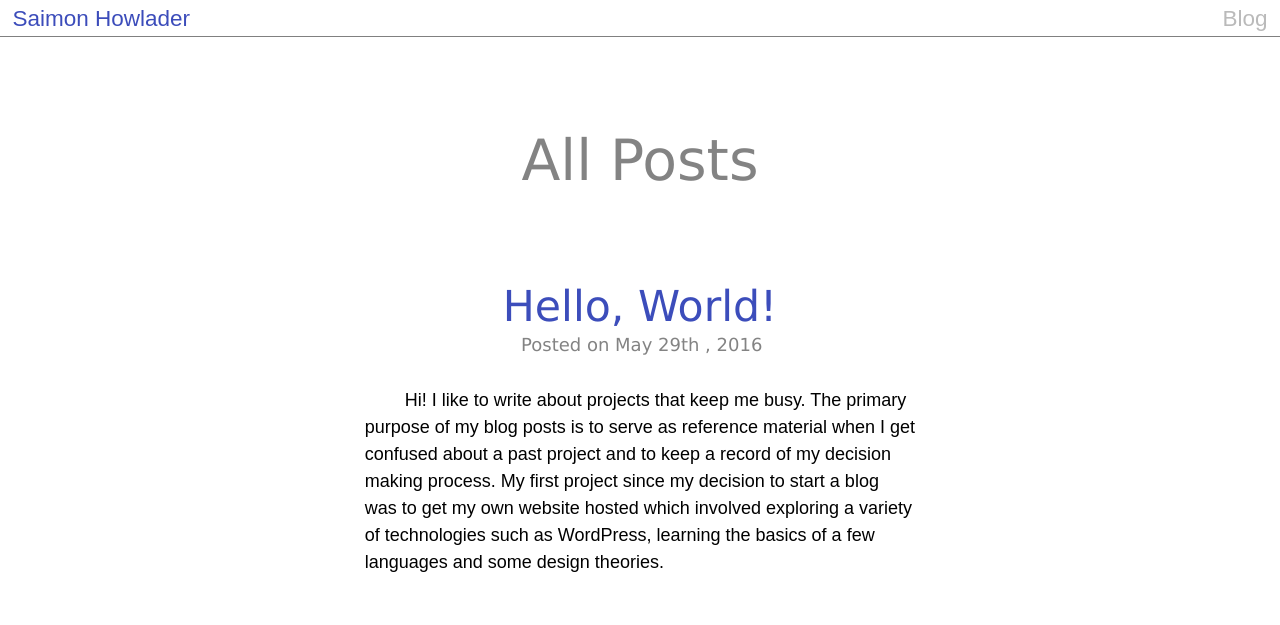
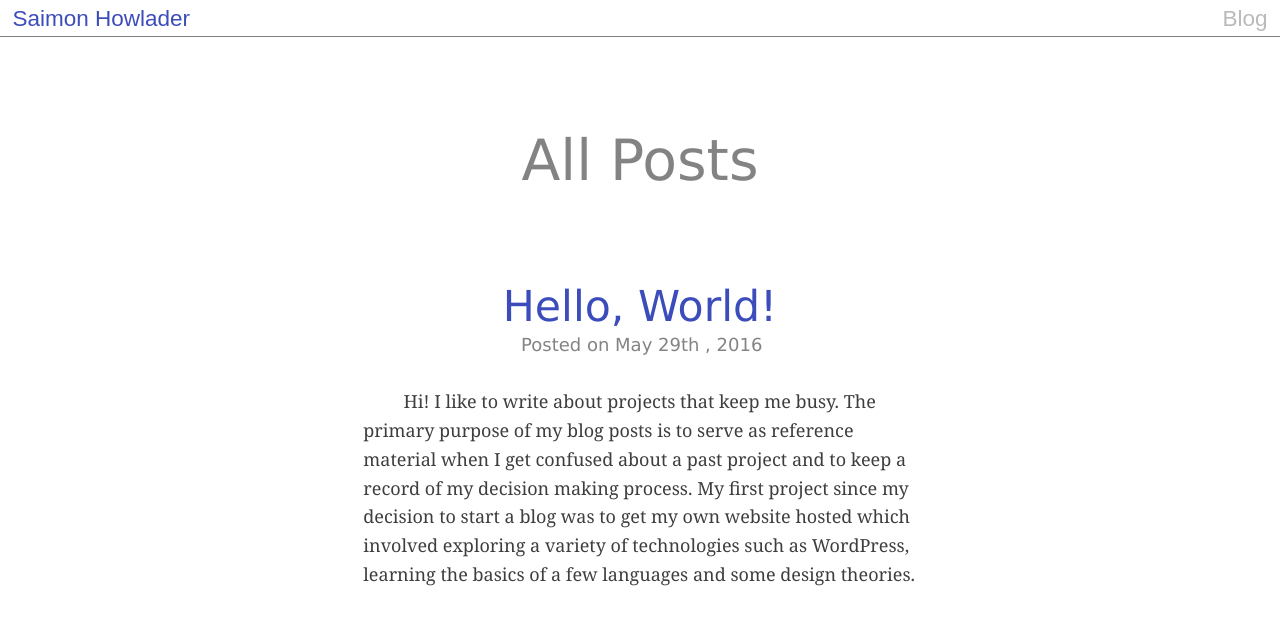
Before and after one commit to saimonhowlader/saimonhowlader.github.io, a Jekyll site: the page built from blog/index.html, in a window 1280 px wide. Shown: the top 625 px of the page. Built offline with Jekyll 4.4.1, drawn with Linux system fonts in a browser that asks for light colours.

Commit message:
Add files via upload

```diff
--- a/css/styles.css
+++ b/css/styles.css
@@ -468,7 +468,7 @@ The two elements in the top navigation bar change colors and opacity when they a
   opacity: .54;
   font-family: Verdana, sans-serif; }
 
-.the-excerpt p {
+.the-excerpt {
   color: #1a1a1a;
   opacity: .84;
   font-family: Georgia, serif;
@@ -635,8 +635,7 @@ The checkbox is hidden.
   -moz-transform: translateX(100%);
   -ms-transform: translateX(100%);
   -o-transform: translateX(100%);
-  transform: translateX(100%);
-  padding-left: 5px; }
+  transform: translateX(100%); }
 
 .sidenav .home-mame,
 .sidenav .tagline,
@@ -656,11 +655,14 @@ The checkbox is hidden.
   padding: 1.2ch 0 0 0;
   text-align: center; }
 
-.sidenav div.recent-posts {
-  padding: 3ch 2ch 3ch 2ch;
+div.recent-posts {
+  padding: 0;
   text-align: center; }
 
-.sidenav div.recent-posts li {
+.recent-posts ul {
+  padding: 0; }
+
+.recent-posts li {
   list-style: none;
   text-align: center; }
 
```
Also changed, not shown: 1 other file.
